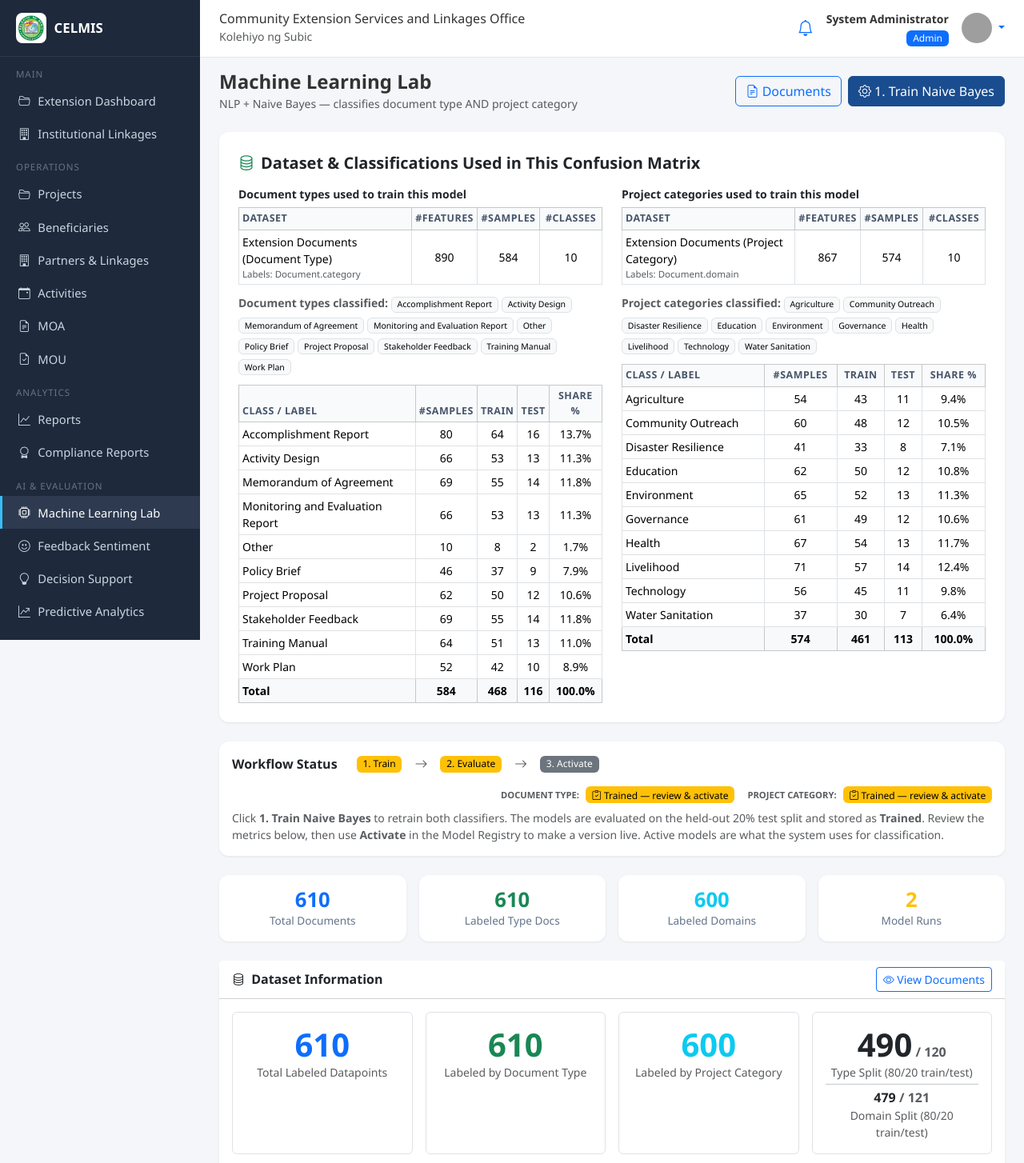
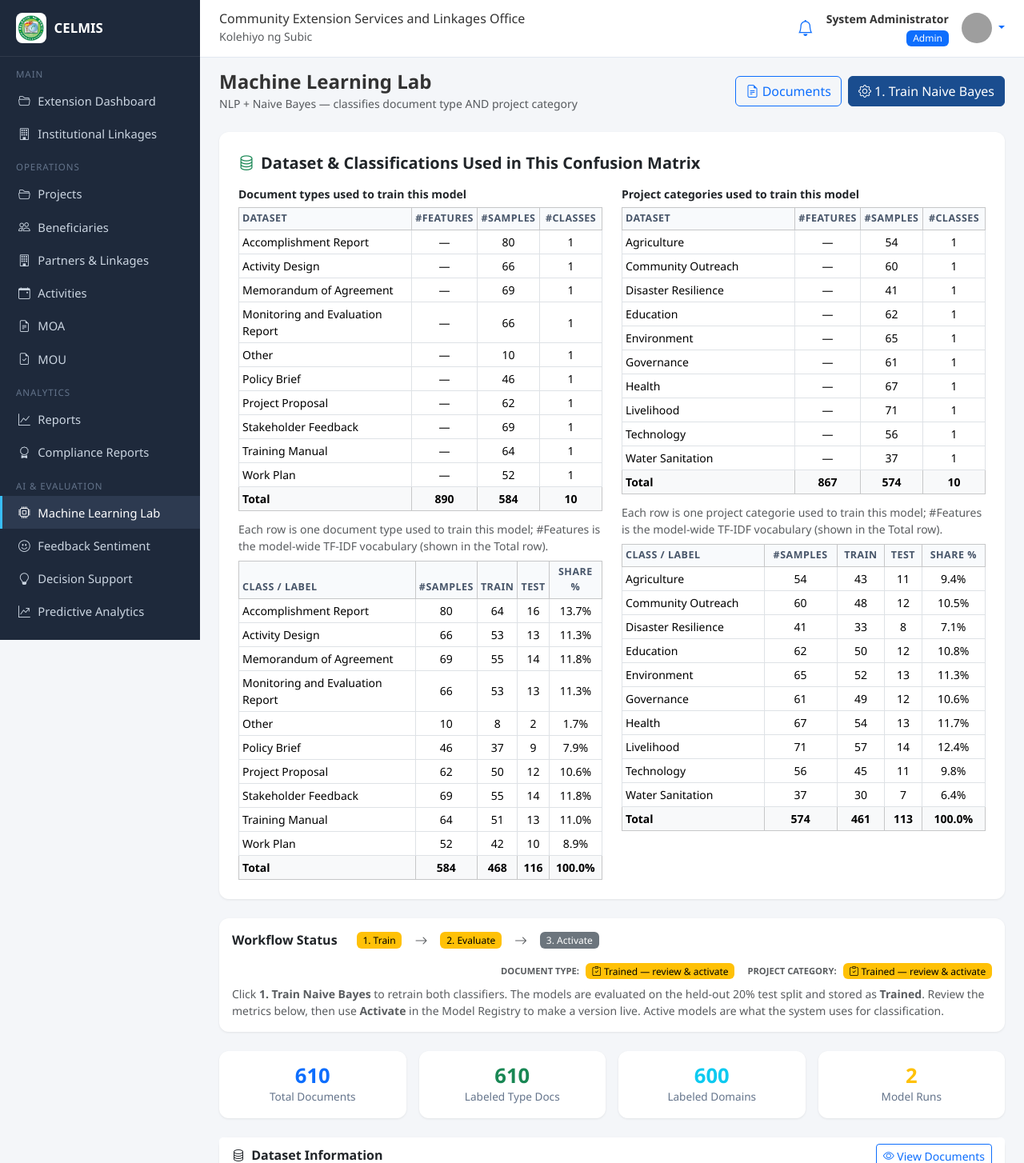
Before and after one commit to armagedon32/Community_Extension, a Flask app: page /ml in a window 1280 px wide. Shown: the top 1454 px of the page at 80% size. Run offline with Flask 3, Linux system fonts and the light colour scheme; a user stored in the database is signed in; data comes from the database, SQL or seed files in the repository; data that the repository does not hold is empty; some libraries are stand-ins or nearby versions; grey boxes are pictures that could not be loaded.

Commit message:
List every classified document type and project category as dataset rows

```diff
--- a/app/templates/ml/index.html
+++ b/app/templates/ml/index.html
@@ -160,6 +160,16 @@
             </tr>
         </thead>
         <tbody>
+            {% if profile.per_class %}
+            {% for c in profile.per_class %}
+            <tr>
+                <td class="small">{{ c.label }}</td>
+                <td class="text-center small">—</td>
+                <td class="text-center small">{{ c.total }}</td>
+                <td class="text-center small">1</td>
+            </tr>
+            {% endfor %}
+            {% else %}
             <tr>
                 <td class="small">
                     {{ profile.name }}
@@ -169,13 +179,26 @@
                 <td class="text-center small">{{ profile.samples if profile.samples is not none else '—' }}</td>
                 <td class="text-center small">{{ profile.classes_count }}</td>
             </tr>
+            {% endif %}
         </tbody>
+        {% if profile.per_class %}
+        <tfoot class="table-light">
+            <tr class="fw-bold">
+                <td class="small">Total</td>
+                <td class="text-center small">{{ profile.features if profile.features is not none else '—' }}</td>
+                <td class="text-center small">{{ profile.per_class | sum(attribute='total') }}</td>
+                <td class="text-center small">{{ profile.classes_count }}</td>
+            </tr>
+        </tfoot>
+        {% endif %}
     </table>
 </div>
+{% if profile.per_class %}
 <div class="small text-muted mb-2">
-    <strong>{{ profile.classes_label }} classified:</strong>
-    {% for cls in profile.classes %}<span class="badge text-bg-light border me-1 mb-1">{{ cls }}</span>{% else %}<span>—</span>{% endfor %}
+    Each row is one {{ profile.classes_label.lower()[:-1] if profile.classes_label else 'class' }} used to train this model;
+    #Features is the model-wide TF-IDF vocabulary (shown in the Total row).
 </div>
+{% endif %}
 {% if profile.features_from_artifact %}
 <div class="small text-muted mb-2"><i class="bi bi-info-circle"></i> #Features for this earlier run is taken from the current TF-IDF artifact.</div>
 {% endif %}
```
